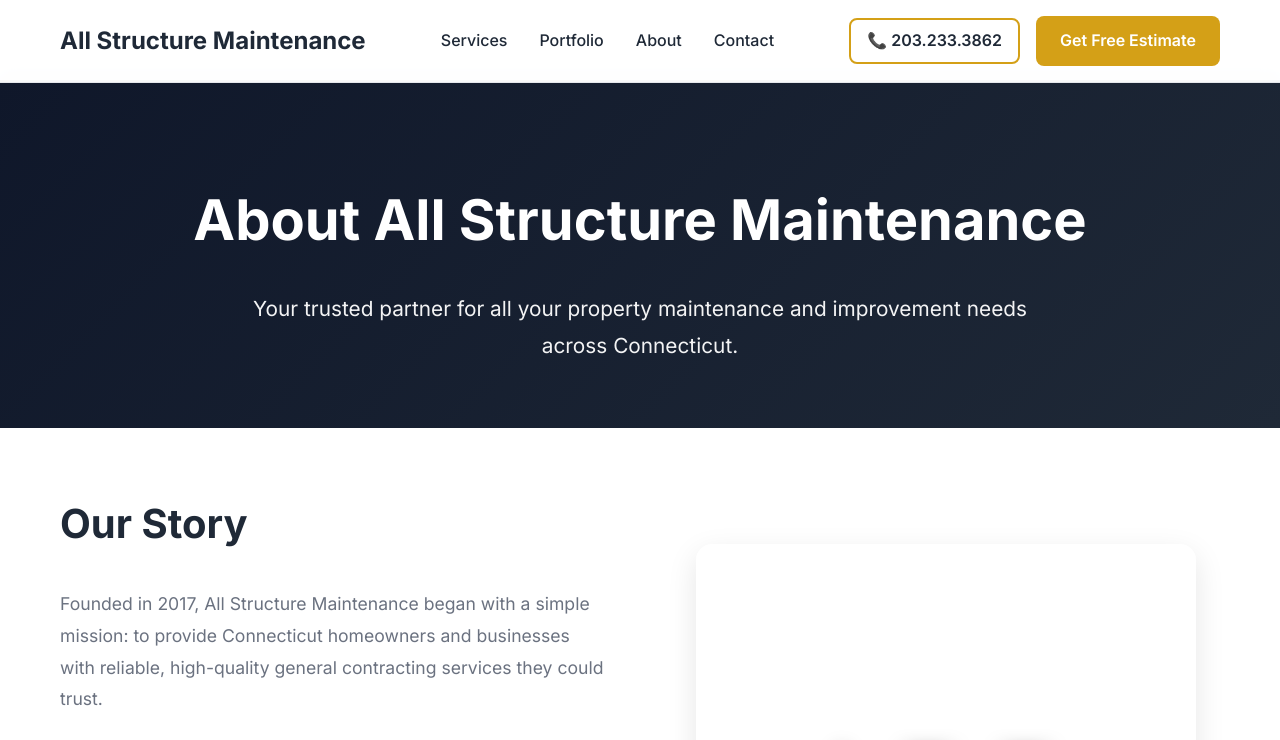
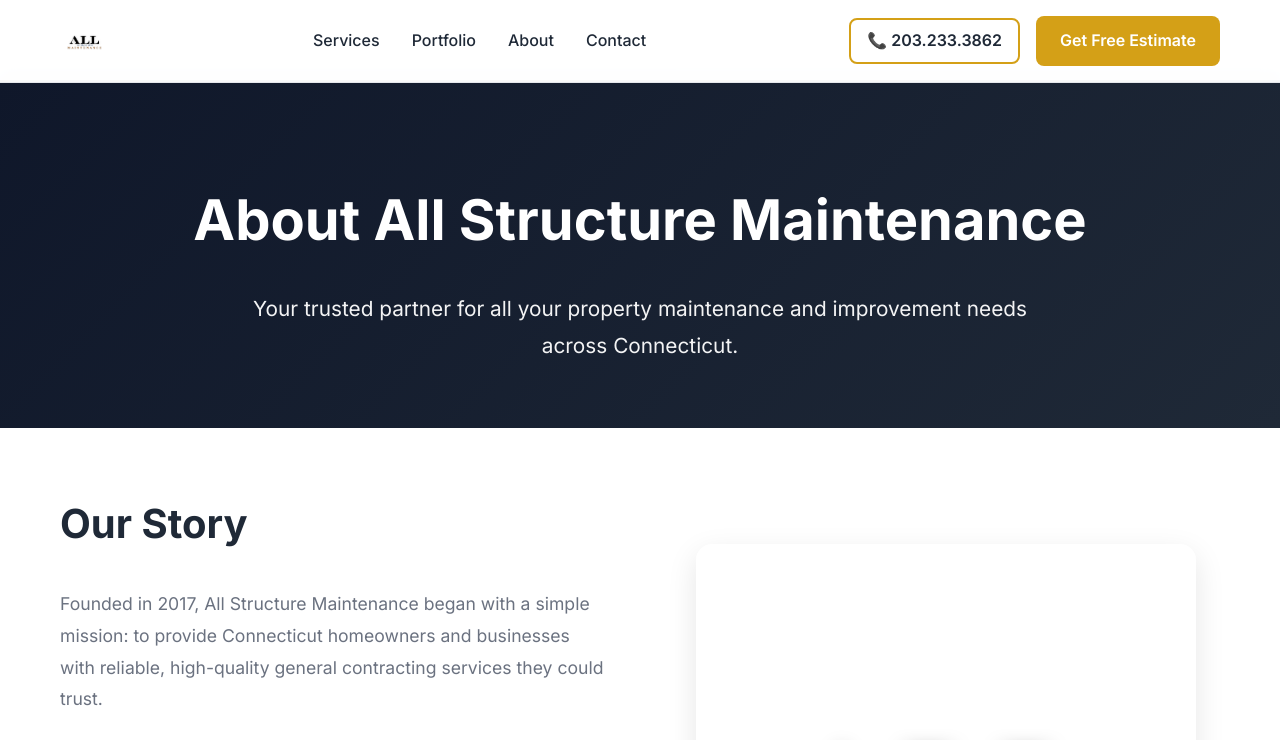
Before and after one commit to monkeydluthy/all-structure, a React (Vite) app: page /about in a window 1280 px wide. Shown: the top 740 px of the page. Built offline with nearby package versions, Linux system fonts and the light colour scheme.

Commit message:
Replace header text with logo image

```diff
--- a/src/components/Header.jsx
+++ b/src/components/Header.jsx
@@ -39,7 +39,11 @@
         <div className="header-content">
           <div className="logo">
             <Link to="/">
-              <h2>All Structure Maintenance</h2>
+              <img
+                src="/images/logo.png"
+                alt="All Structure Maintenance Logo"
+                className="header-logo"
+              />
             </Link>
           </div>
 
--- a/src/index.css
+++ b/src/index.css
@@ -45,17 +45,18 @@
 
 .logo a {
   text-decoration: none;
-}
-
-.logo h2 {
-  color: #1f2937;
-  font-weight: 700;
-  font-size: 1.5rem;
-  transition: color 0.3s ease;
-}
-
-.logo a:hover h2 {
-  color: #d4a017;
+  display: flex;
+  align-items: center;
+}
+
+.header-logo {
+  height: 50px;
+  width: auto;
+  transition: opacity 0.3s ease;
+}
+
+.logo a:hover .header-logo {
+  opacity: 0.8;
 }
 
 .header-cta {
```
